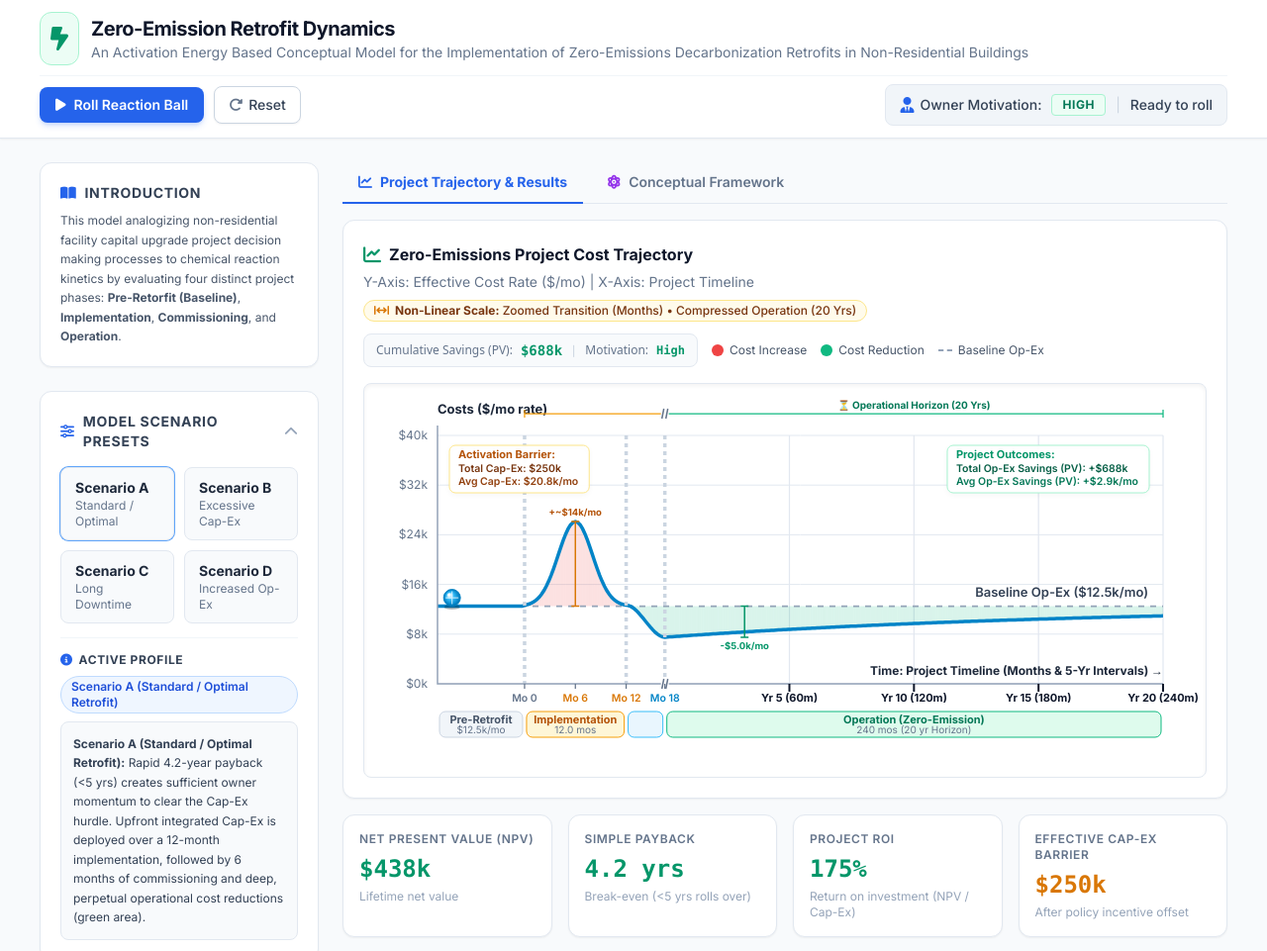
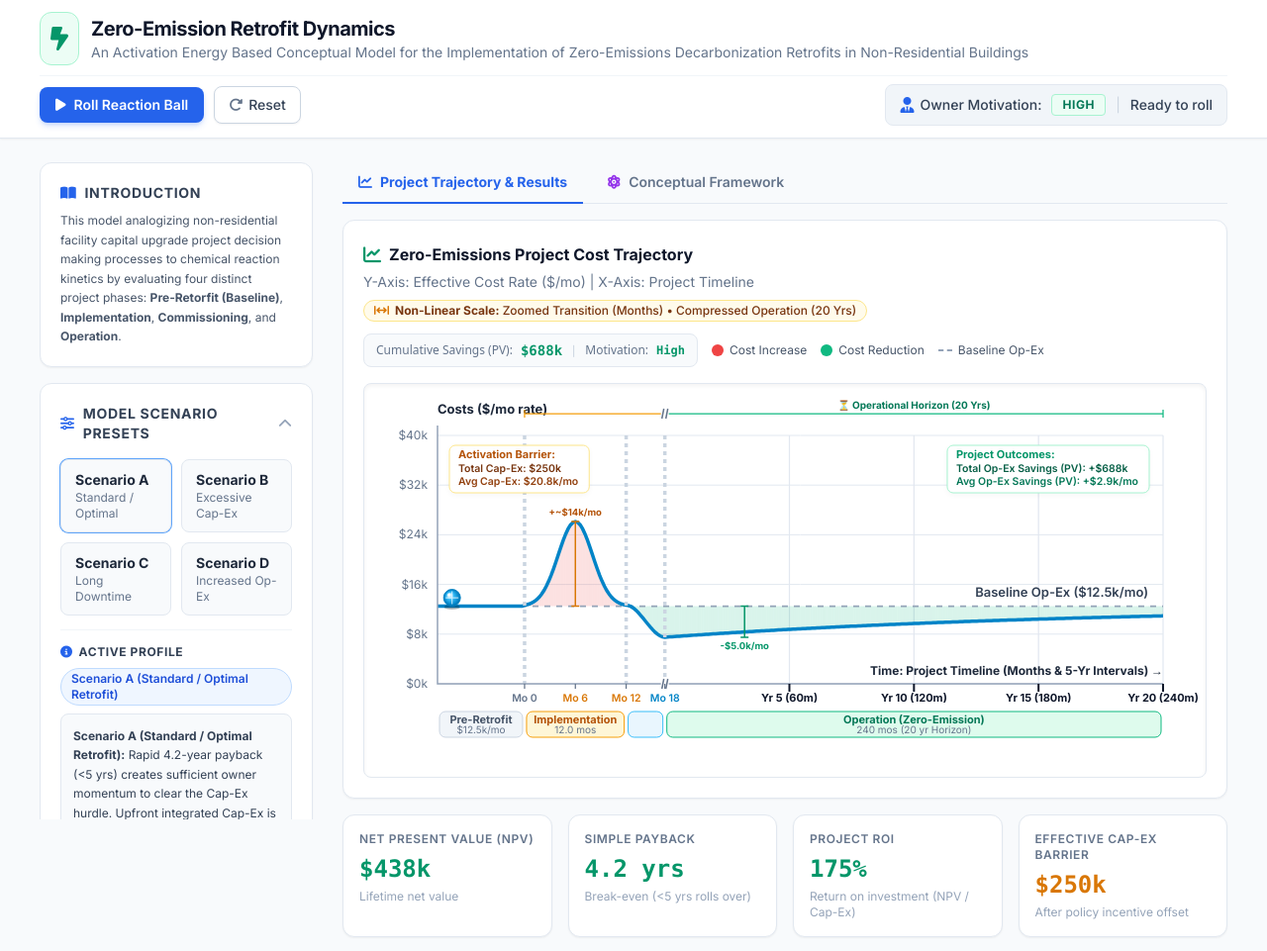
Before and after one commit to ericdfournier/activation_theory_model, a plain HTML site: page activation_model_light.html in a window 1280 px wide. Shown: the top 961 px of the page at 99% size. Drawn offline with nearby package versions, Linux system fonts and the light colour scheme.

Commit message:
Place all control pane cards in independent scrollable container

```diff
--- a/activation_model_light.html
+++ b/activation_model_light.html
@@ -61,6 +61,28 @@
             transform: scale(1) translateY(0);
             pointer-events: auto;
         }
+
+        .custom-scrollbar::-webkit-scrollbar {
+            width: 6px;
+        }
+
+        .custom-scrollbar::-webkit-scrollbar-track {
+            background: transparent;
+        }
+
+        .custom-scrollbar::-webkit-scrollbar-thumb {
+            background-color: #cbd5e1;
+            border-radius: 9999px;
+        }
+
+        .custom-scrollbar::-webkit-scrollbar-thumb:hover {
+            background-color: #94a3b8;
+        }
+
+        .custom-scrollbar {
+            scrollbar-width: thin;
+            scrollbar-color: #cbd5e1 transparent;
+        }
     </style>
 </head>
 
@@ -112,7 +134,9 @@
         class="flex-1 w-full px-4 py-6 sm:px-6 lg:px-8 xl:px-10 2xl:px-12 grid grid-cols-1 lg:grid-cols-12 gap-6 items-start">
 
         <!-- Left Controls Panel (4 Cols on lg, 3 Cols on xl/2xl) -->
-        <section class="lg:col-span-4 xl:col-span-3 2xl:col-span-3 space-y-6">
+        <section class="lg:col-span-4 xl:col-span-3 2xl:col-span-3">
+            <div id="controls-scroll-container"
+                class="lg:sticky lg:top-[7.5rem] lg:max-h-[calc(100vh-8.5rem)] lg:overflow-y-auto space-y-4 pr-1.5 custom-scrollbar pb-6">
 
                 <!-- Card 0: Introduction (Non-collapsible) -->
                 <div class="bg-white border border-slate-200 rounded-xl p-5 shadow-sm">
@@ -185,9 +209,6 @@
                         </div>
                     </details>
                 </div>
-
-            <!-- Parameter Controls Container -->
-            <div class="space-y-4">
 
                 <!-- Card 1: Input Parameters (Collapsible) -->
                 <div class="bg-white border border-slate-200 rounded-xl p-5 shadow-sm">
@@ -685,8 +706,7 @@
                         </div>
                     </details>
                 </div>
-
-            </div>
+            </div> <!-- End #controls-scroll-container -->
         </section>
 
         <!-- Right Display & Graph Area (8 Cols on lg, 9 Cols on xl/2xl) -->
```
Lines whose indentation alone changed are shown as unchanged.
